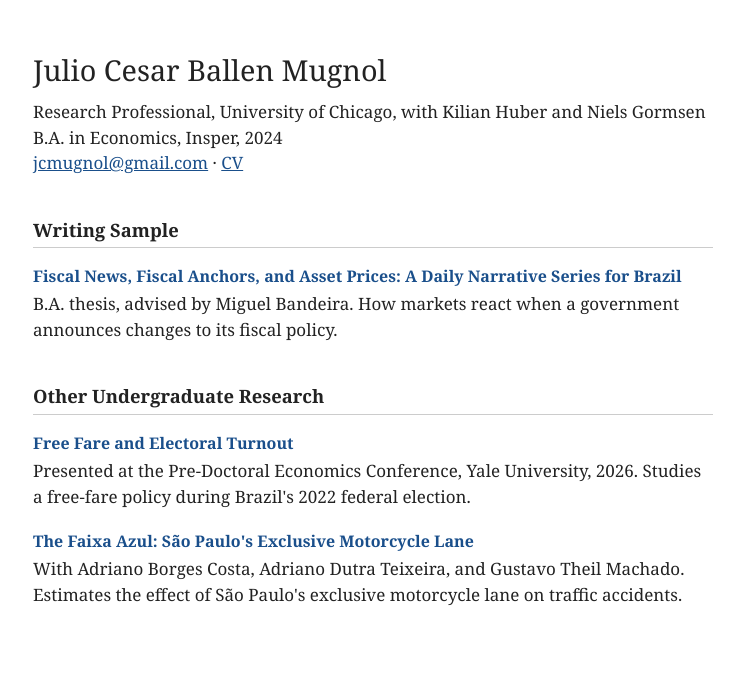
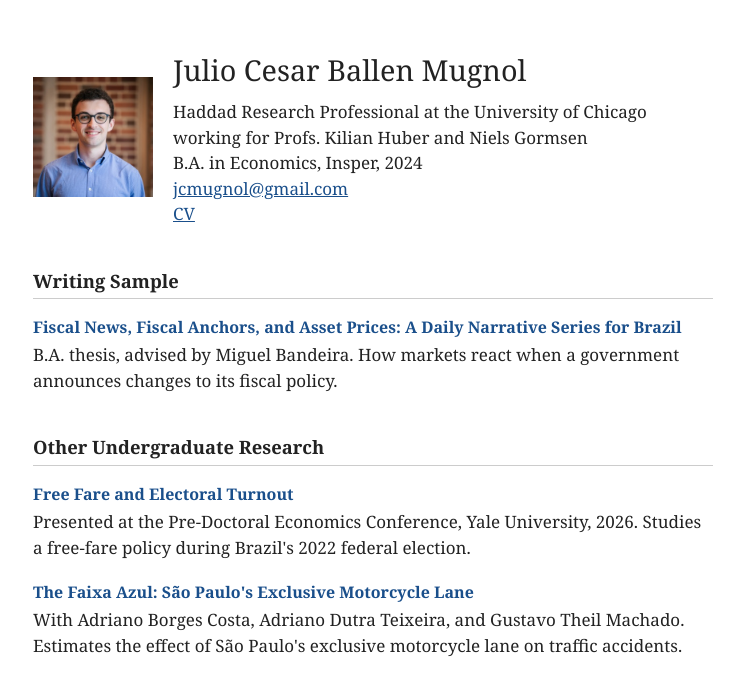
Before and after one commit to jcmugnol/jcmugnol.github.io, a plain HTML site: page index.html in a window 1280 px wide. Shown: the whole page, without its empty margins (267-1011 px from the left). Drawn offline with Linux system fonts and the light colour scheme.

Commit message:
Add photo, update header

```diff
--- a/index.html
+++ b/index.html
@@ -6,6 +6,9 @@
 <title>Julio Cesar Ballen Mugnol</title>
 <style>
   body { max-width: 680px; margin: 3rem auto; padding: 0 1.25rem; font: 17px/1.5 Georgia, serif; color: #222; background: #fff; }
+  header { display: flex; flex-wrap: wrap; align-items: center; gap: 1.25rem; }
+  header div { flex: 1; min-width: 250px; }
+  header p { margin: 0; }
   h1 { font-size: 1.8rem; font-weight: normal; margin: 0 0 .5rem; }
   h2 { font-size: 1.15rem; margin: 2.5rem 0 1rem; padding-bottom: .25rem; border-bottom: 1px solid #ccc; }
   h3 { font-size: 1rem; margin: 0 0 .2rem; }
@@ -17,10 +20,17 @@
 </head>
 <body>
 
+<header>
+<img src="photo.jpg" alt="Julio Cesar Ballen Mugnol" width="120" height="120">
+<div>
 <h1>Julio Cesar Ballen Mugnol</h1>
-<p>Research Professional, University of Chicago, with Kilian Huber and Niels Gormsen<br>
+<p>Haddad Research Professional at the University of Chicago<br>
+working for Profs. Kilian Huber and Niels Gormsen<br>
 B.A. in Economics, Insper, 2024<br>
-<a href="mailto:jcmugnol@gmail.com">jcmugnol@gmail.com</a> · <a href="cv.pdf">CV</a></p>
+<a href="mailto:jcmugnol@gmail.com">jcmugnol@gmail.com</a><br>
+<a href="CV.pdf">CV</a></p>
+</div>
+</header>
 
 <h2>Writing Sample</h2>
 
```
Also changed, not shown: photo.jpg (added).
